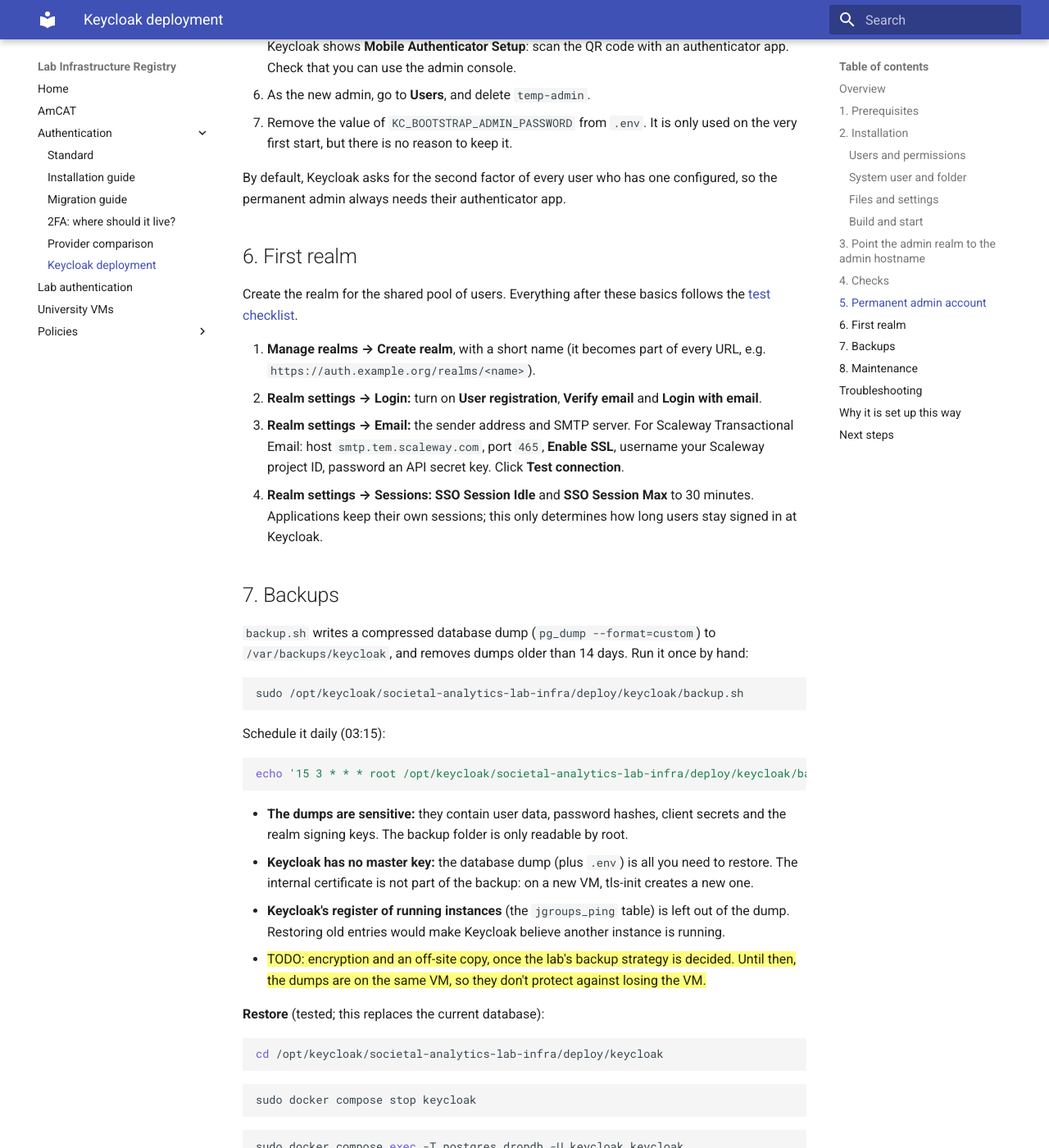
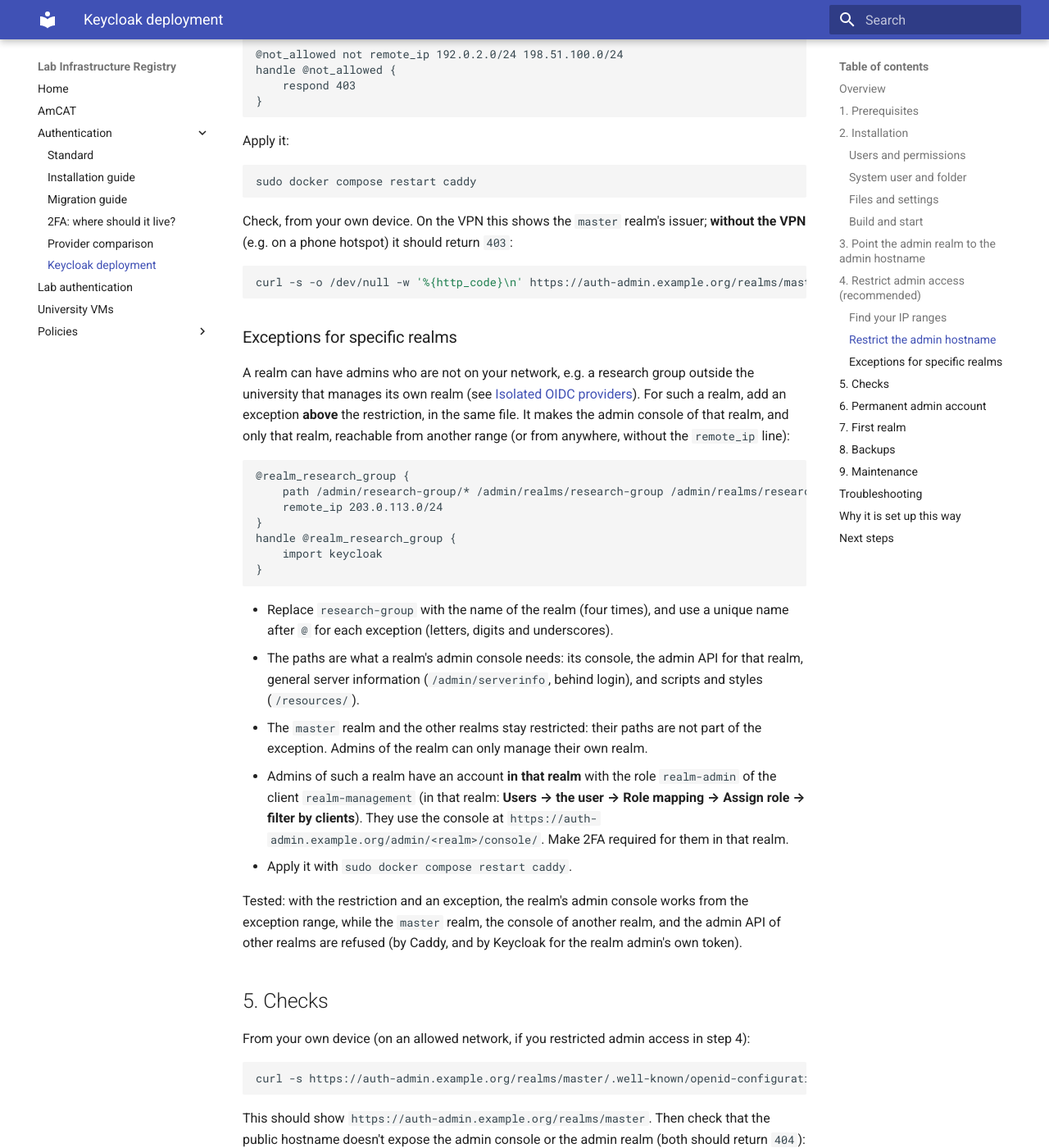
Before and after one commit to kasperwelbers/societal-analytics-lab-infra, an MkDocs documentation site: the page built from docs/keycloak-deploy.md, in a window 1280 px wide and 1400 px high, scrolled down 6678 px. Shown: the whole window at 82% size. Built offline with MkDocs 1.6.1 and Material for MkDocs 9.7.7, drawn with Linux system fonts in a browser that asks for light colours; some of the changed text lies outside the part shown.

Commit message:
Keycloak: admin access restrictions in a local file, with per-realm exceptions
- Caddyfile: the admin hostname imports admin-access.caddy, a local,
  gitignored file; without rules, admin consoles are reachable behind
  Keycloak's login. ADMIN_ALLOWED_IPS removed from .env and compose.
- admin-access.example.caddy: template with a commented restriction
  (admin hostname only from given IP ranges) and a commented exception
  for one realm (its admin console from another range, or anywhere)
- Runbook: new step 4 "Restrict admin access (recommended)": why
  (Keycloak's recommendations), finding IP ranges, editing the file,
  checks, and exceptions for realms with admins outside the network,
  including the realm-admin role; later steps renumbered; copy step at
  installation; troubleshooting for a missing file (Docker creates a
  directory) and for incomplete exceptions; reasons in "Why"
- Tested: base setup open; restriction refuses outside and allows
  inside (incl. admin console login); an exception needs exactly
  /admin/<realm>/*, /admin/realms/<realm>/*, /admin/serverinfo and
  /resources/*; with it, the realm admin's console works (all pages),
  while master, another realm's console and other realms' API are
  refused; both template variants validate

Co-Authored-By: Claude Opus 5.5 <noreply@anthropic.com>
Claude-Session: https://claude.ai/code/session_019W6Pqxp2q1zbwJeh2ybKkP

````diff
--- a/docs/keycloak-deploy.md
+++ b/docs/keycloak-deploy.md
@@ -22,7 +22,7 @@ Two TLS connections:
 Two hostnames:
 
 * **`auth.example.org`** (public): logins, OIDC endpoints and static resources (`/realms/`, `/resources/`, `/.well-known/`). Everything else returns 404, including the admin console and the admin realm (`master`).
-* **`auth-admin.example.org`** (admin): the admin console and the `master` realm, only reachable from the IP ranges in `ADMIN_ALLOWED_IPS` (e.g. the university network and its VPN).
+* **`auth-admin.example.org`** (admin): the admin consoles of all realms, the admin API, and the logins of the administrative `master` realm. Without further settings it is reachable from anywhere, behind Keycloak's login and 2FA. Restricting it to IP ranges is recommended (see [step 4](#4-restrict-admin-access-recommended)).
 
 | File | Contents |
 | --- | --- |
@@ -30,7 +30,8 @@ Two hostnames:
 | `Dockerfile` | The optimized Keycloak image (`kc.sh build` with PostgreSQL and health endpoints) |
 | `internal-tls.sh` | Creates the internal certificate (run by the tls-init service) |
 | `admin-cli.sh` | Runs Keycloak's admin command-line tool (`kcadm.sh`) inside the container, over the internal TLS connection |
-| `Caddyfile` | The public and admin hostnames |
+| `Caddyfile` | The public and admin hostnames. The admin hostname reads the local restrictions from `admin-access.caddy`. |
+| `admin-access.example.caddy` | Template for restricting the admin hostname. Copied to `admin-access.caddy`, a local file that is never committed. |
 | `.env.example` | All settings. Copied to `.env`, which holds the secrets and is never committed. |
 | `backup.sh` | A database dump, for a daily cron job |
 
@@ -57,20 +58,6 @@ Only a header line, without any rows below it, means the ports are free. This do
 ```bash
 sudo docker compose version
 ```
-
-**Admin IP ranges.** Find the ranges that may reach the admin console. Run this **on your own device** (not on the VM), connected to the VPN:
-
-```bash
-curl -4 https://ifconfig.me
-```
-
-Then look up the range that address belongs to (the `whois` port is blocked on some networks; this uses HTTPS):
-
-```bash
-curl -s https://rdap.db.ripe.net/ip/<your IP> | grep -E '"(name|startAddress|endAddress)"'
-```
-
-Check that `name` belongs to your institution, and write the range in CIDR notation (e.g. `startAddress 192.0.2.0` to `endAddress 192.0.2.255` is `192.0.2.0/24`). Repeat on campus without VPN if you also want access from there. Note that a whole institutional range includes everyone on that network: it is an extra layer, the admin console still requires an admin account with 2FA.
 
 ## 2. Installation
 
@@ -155,10 +142,16 @@ Generate three secrets with the command below (run it once per secret), and past
 openssl rand -hex 32
 ```
 
-Fill in the other values in `.env`: both hostnames (without `https://`), `ADMIN_ALLOWED_IPS` (ranges separated by spaces), and `ACME_EMAIL` (for Let's Encrypt expiry notices). Store the secrets in your password manager as well.
+Fill in the other values in `.env`: both hostnames (without `https://`), and `ACME_EMAIL` (for Let's Encrypt expiry notices). Store the secrets in your password manager as well.
 
 ```bash
 sudo -u keycloak nano .env
+```
+
+Create the local file for restricting the admin hostname. Unchanged, it adds no restrictions; [step 4](#4-restrict-admin-access-recommended) explains how to use it. This file must exist: without it, Caddy doesn't start.
+
+```bash
+sudo -u keycloak cp admin-access.example.caddy admin-access.caddy
 ```
 
 ### Build and start
@@ -199,9 +192,82 @@ sudo ./admin-cli.sh update realms/master -s attributes.frontendUrl=https://auth-
 
 This changes the issuer of the `master` realm, so the login of the admin tool is no longer valid afterwards. For further `admin-cli.sh` commands, run `sudo ./admin-cli.sh login` again.
 
-## 4. Checks
+## 4. Restrict admin access (recommended)
 
-From your own device, **connected to the VPN**:
+Keycloak recommends not exposing the administration interfaces to the public internet, and in particular restricting the administrative `master` realm to internal access (see [Configuring Keycloak for production](https://www.keycloak.org/server/configuration-production) and the [exposed path recommendations](https://www.keycloak.org/server/reverseproxy#_exposed_path_recommendations)). With this step, everything on the admin hostname (the admin consoles, the admin API and the `master` realm) is only reachable from the IP ranges you choose, e.g. the university network and its VPN. The public hostname, where users log in, is not affected.
+
+**How it works.** The admin hostname reads the rules in `admin-access.caddy`, from top to bottom; the first rule that matches a request decides. Requests that match no rule go to Keycloak. The file is local to the VM: it is not in the repository, so `git pull` never changes it.
+
+### Find your IP ranges
+
+Run this **on your own device** (not on the VM), connected to the VPN:
+
+```bash
+curl -4 https://ifconfig.me
+```
+
+Then look up the range that address belongs to (the `whois` port is blocked on some networks; this uses HTTPS):
+
+```bash
+curl -s https://rdap.db.ripe.net/ip/<your IP> | grep -E '"(name|startAddress|endAddress)"'
+```
+
+Check that `name` belongs to your institution, and write the range in CIDR notation, with zeros in the free part: `startAddress 192.0.2.0` to `endAddress 192.0.2.255` is `192.0.2.0/24`, and `192.0.0.0` to `192.0.255.255` is `192.0.0.0/16`. Repeat on campus without VPN if you also want access from there. A whole institutional range includes everyone on that network: it is an extra layer, admin accounts still need 2FA.
+
+### Restrict the admin hostname
+
+Edit the file:
+
+```bash
+sudo -u keycloak nano admin-access.caddy
+```
+
+At the bottom, remove the `#` in front of the restriction, and put your ranges after `remote_ip`, separated by spaces:
+
+```
+@not_allowed not remote_ip 192.0.2.0/24 198.51.100.0/24
+handle @not_allowed {
+	respond 403
+}
+```
+
+Apply it:
+
+```bash
+sudo docker compose restart caddy
+```
+
+Check, from your own device. On the VPN this shows the `master` realm's issuer; **without the VPN** (e.g. on a phone hotspot) it should return `403`:
+
+```bash
+curl -s -o /dev/null -w '%{http_code}\n' https://auth-admin.example.org/realms/master/.well-known/openid-configuration
+```
+
+### Exceptions for specific realms
+
+A realm can have admins who are not on your network, e.g. a research group outside the university that manages its own realm (see [Isolated OIDC providers](./auth-providers.md#use-cases)). For such a realm, add an exception **above** the restriction, in the same file. It makes the admin console of that realm, and only that realm, reachable from another range (or from anywhere, without the `remote_ip` line):
+
+```
+@realm_research_group {
+	path /admin/research-group/* /admin/realms/research-group /admin/realms/research-group/* /admin/serverinfo /resources/*
+	remote_ip 203.0.113.0/24
+}
+handle @realm_research_group {
+	import keycloak
+}
+```
+
+* Replace `research-group` with the name of the realm (four times), and use a unique name after `@` for each exception (letters, digits and underscores).
+* The paths are what a realm's admin console needs: its console, the admin API for that realm, general server information (`/admin/serverinfo`, behind login), and scripts and styles (`/resources/`).
+* The `master` realm and the other realms stay restricted: their paths are not part of the exception. Admins of the realm can only manage their own realm.
+* Admins of such a realm have an account **in that realm** with the role `realm-admin` of the client `realm-management` (in that realm: **Users → the user → Role mapping → Assign role → filter by clients**). They use the console at `https://auth-admin.example.org/admin/<realm>/console/`. Make 2FA required for them in that realm.
+* Apply it with `sudo docker compose restart caddy`.
+
+Tested: with the restriction and an exception, the realm's admin console works from the exception range, while the `master` realm, the console of another realm, and the admin API of other realms are refused (by Caddy, and by Keycloak for the realm admin's own token).
+
+## 5. Checks
+
+From your own device (on an allowed network, if you restricted admin access in step 4):
 
 ```bash
 curl -s https://auth-admin.example.org/realms/master/.well-known/openid-configuration | grep -o '"issuer":"[^"]*"'
@@ -217,17 +283,11 @@ curl -s -o /dev/null -w '%{http_code}\n' https://auth.example.org/admin/
 curl -s -o /dev/null -w '%{http_code}\n' https://auth.example.org/realms/master/.well-known/openid-configuration
 ```
 
-**Disconnect from the VPN**, and check that the admin hostname is refused (`403`):
-
-```bash
-curl -s -o /dev/null -w '%{http_code}\n' https://auth-admin.example.org/admin/
-```
-
-## 5. Permanent admin account
+## 6. Permanent admin account
 
 Following [Bootstrapping and recovering an admin account](https://www.keycloak.org/server/bootstrap-admin-recovery): the bootstrap account is temporary, and must be replaced by a permanent admin with 2FA. The `master` realm is for administrators only; users never go in `master`.
 
-1. On the VPN, open `https://auth-admin.example.org/admin/` and log in as `temp-admin`. A yellow banner says you are using a temporary admin account.
+1. Open `https://auth-admin.example.org/admin/` (from an allowed network, if you restricted admin access) and log in as `temp-admin`. A yellow banner says you are using a temporary admin account.
 2. In the `master` realm, go to **Users → Add user**. Fill in a username and your email address, turn on **Email verified**, and under **Required user actions** choose **Configure OTP**. Click **Create**.
 3. On the **Credentials** tab, click **Set password**, and turn off **Temporary**.
 4. On the **Role mapping** tab, click **Assign role**, filter by realm roles, and assign **admin**.
@@ -237,7 +297,7 @@ Following [Bootstrapping and recovering an admin account](https://www.keycloak.o
 
 By default, Keycloak asks for the second factor of every user who has one configured, so the permanent admin always needs their authenticator app.
 
-## 6. First realm
+## 7. First realm
 
 Create the realm for the shared pool of users. Everything after these basics follows the [test checklist](./auth-providers.md#keycloak-test-checklist).
 
@@ -246,7 +306,7 @@ Create the realm for the shared pool of users. Everything after these basics fol
 3. **Realm settings → Email:** the sender address and SMTP server. For Scaleway Transactional Email: host `smtp.tem.scaleway.com`, port `465`, **Enable SSL**, username your Scaleway project ID, password an API secret key. Click **Test connection**.
 4. **Realm settings → Sessions:** **SSO Session Idle** and **SSO Session Max** to 30 minutes. Applications keep their own sessions; this only determines how long users stay signed in at Keycloak.
 
-## 7. Backups
+## 8. Backups
 
 `backup.sh` writes a compressed database dump (`pg_dump --format=custom`) to `/var/backups/keycloak`, and removes dumps older than 14 days. Run it once by hand:
 
@@ -261,7 +321,7 @@ echo '15 3 * * * root /opt/keycloak/societal-analytics-lab-infra/deploy/keycloak
 ```
 
 * **The dumps are sensitive:** they contain user data, password hashes, client secrets and the realm signing keys. The backup folder is only readable by root.
-* **Keycloak has no master key:** the database dump (plus `.env`) is all you need to restore. The internal certificate is not part of the backup: on a new VM, tls-init creates a new one.
+* **Keycloak has no master key:** the database dump (plus `.env` and `admin-access.caddy`) is all you need to restore. The internal certificate is not part of the backup: on a new VM, tls-init creates a new one.
 * **Keycloak's register of running instances** (the `jgroups_ping` table) is left out of the dump. Restoring old entries would make Keycloak believe another instance is running.
 * ==TODO: encryption and an off-site copy, once the lab's backup strategy is decided. Until then, the dumps are on the same VM, so they don't protect against losing the VM.==
 
@@ -293,7 +353,7 @@ sudo docker compose start keycloak
 
 Do a restore test after setting up the backups, e.g. on a test machine.
 
-## 8. Maintenance
+## 9. Maintenance
 
 **Logs:**
 
@@ -357,7 +417,9 @@ Log in to the admin console as `recovery-admin`, fix the problem (e.g. delete th
 | `sudo: ... is not in the sudoers file` while logged in as `keycloak` | Docker commands are run from your own admin account, not as `keycloak`. |
 | No certificate, or browser warnings | The DNS record doesn't point to the VM yet, or port 80 is blocked. Check `sudo docker compose logs caddy`. |
 | Admin console stays on a loading spinner | Step 3 (frontend URL of the `master` realm) was skipped or has a typo. |
-| Admin hostname returns 403 while on the VPN | Your IP address is not in `ADMIN_ALLOWED_IPS`. Check `curl -4 https://ifconfig.me` on your device. After changing `.env`, run `sudo docker compose up -d caddy`. |
+| Admin hostname returns 403 while on the VPN | Your IP address is not in the ranges in `admin-access.caddy`. Check `curl -4 https://ifconfig.me` on your device. After changing the file, run `sudo docker compose restart caddy`. |
+| Caddy doesn't start: `Could not import /etc/caddy/admin-access.caddy: is a directory` | `admin-access.caddy` didn't exist when Caddy started, so Docker created an empty folder with that name. Remove it and create the file: `sudo rmdir admin-access.caddy && sudo -u keycloak cp admin-access.example.caddy admin-access.caddy && sudo docker compose up -d caddy`. |
+| The admin console of a realm with an exception stays on "Loading", or shows a permission error | The exception is missing `/resources/*` or `/admin/serverinfo`, or the realm name in the paths is misspelled (see step 4). |
 | Requests through Caddy return 502 Bad Gateway | Keycloak is still starting, or Caddy doesn't trust Keycloak's internal certificate (e.g. after `tls-init renew` without restarting Caddy). Run `sudo docker compose restart caddy`, and check `sudo docker compose logs caddy`. |
 | Requests through Caddy return 403 Forbidden | `KC_PROXY_HEADERS` is not set to `xforwarded`, so Keycloak's origin checks fail (see the reverse proxy guide). |
 | `WARN ... configured to build using Bake, but buildx isn't installed` | Harmless: Compose falls back to the classic build. To remove the warning, install the buildx plugin (`sudo apt install docker-buildx-plugin`, with Docker from Docker's own repository). |
@@ -370,6 +432,8 @@ Log in to the admin console as `recovery-admin`, fix the problem (e.g. delete th
 * **Only `/realms/`, `/resources/` and `/.well-known/` are public:** the exposed paths recommended in the [reverse proxy guide](https://www.keycloak.org/server/reverseproxy#_exposed_path_recommendations). `/admin/` and `/realms/master/` are internal only.
 * **The health endpoint on plain HTTP** (`KC_HTTP_MANAGEMENT_SCHEME=http`): the management port (9000) is only used by the container's health check, and is not exposed (see the [management interface guide](https://www.keycloak.org/server/management-interface)).
 * **A separate admin hostname** (`KC_HOSTNAME_ADMIN`), see the [hostname guide](https://www.keycloak.org/server/hostname). The `hostname-admin` option alone doesn't block the admin API on the public hostname; Caddy does that.
+* **IP restriction of the admin hostname in a local file:** restricting the administration interfaces, and the `master` realm in particular, follows Keycloak's recommendations. The ranges and exceptions are specific to each installation, so they live in `admin-access.caddy` on the VM instead of in the repository.
+* **Exceptions for specific realms:** not a Keycloak recommendation, but a deliberate choice to let admins outside our network manage their own realm. It makes that realm's admin console reachable for them, behind its own login and 2FA, and keeps the `master` realm restricted.
 * **PostgreSQL 18:** the version Keycloak 26.8 is tested with.
 * **Temporary bootstrap admin, replaced by a permanent admin with 2FA:** see [Bootstrapping and recovering an admin account](https://www.keycloak.org/server/bootstrap-admin-recovery).
 
--- a/docs/vm.md
+++ b/docs/vm.md
@@ -218,4 +218,4 @@ Persistence is a property of images, and determines what happens to them when an
 **What "Instantiate as persistent" does:** it first makes a copy of the template with persistent copies of its images, and then creates an instance from that copy. If the instance is ever terminated, you can recover it: go to **Templates → VMs**, find the template with the same name as the instance, and use **Instantiate** (not *Instantiate as persistent*).
 
 !!! warning "Persistence is not a backup"
-    A persistent image survives a terminated VM, but not a broken disk, a deleted image, or a mistake on the VM itself. Servers with data still need backups (for instance, see Backups in the [Keycloak deployment](./keycloak-deploy.md#7-backups)).
+    A persistent image survives a terminated VM, but not a broken disk, a deleted image, or a mistake on the VM itself. Servers with data still need backups (for instance, see Backups in the [Keycloak deployment](./keycloak-deploy.md#8-backups)).
````
Also changed, not shown: deploy/keycloak/README.md (+1 -0 lines), 5 other files.
